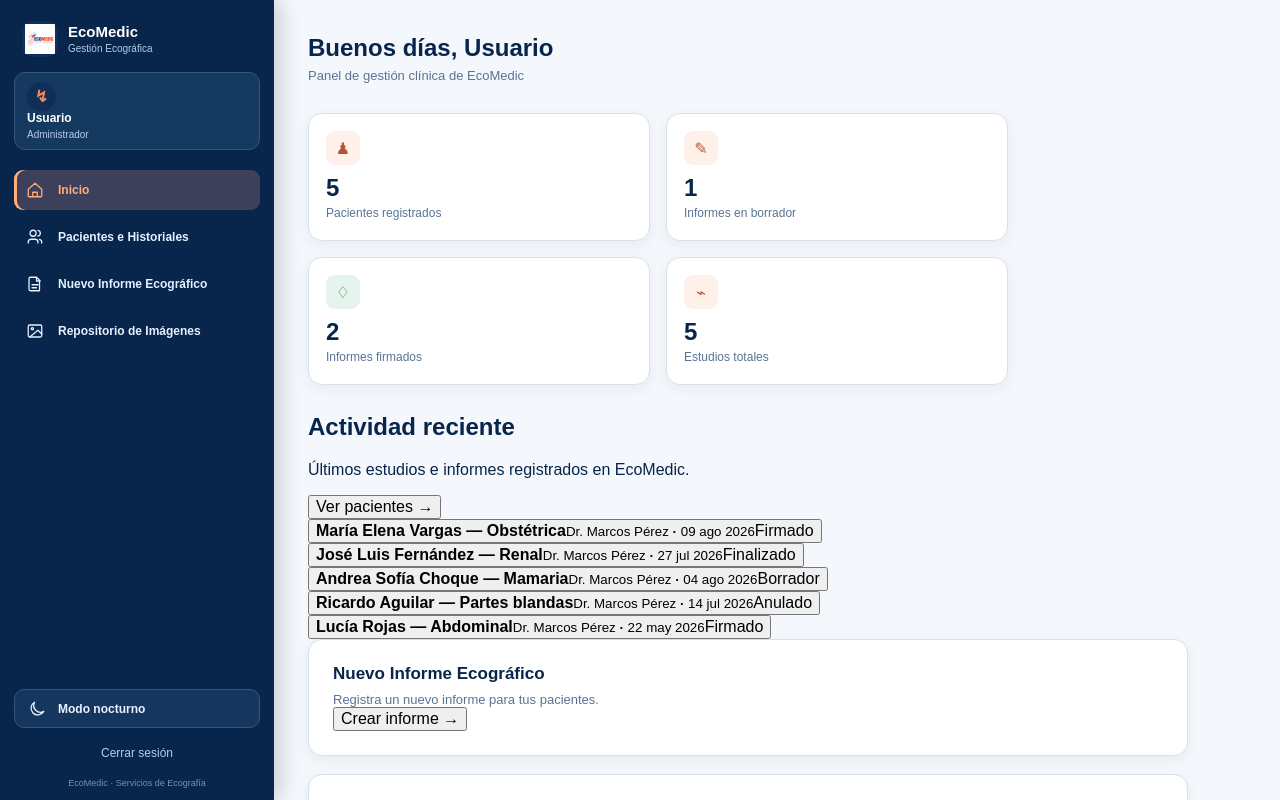
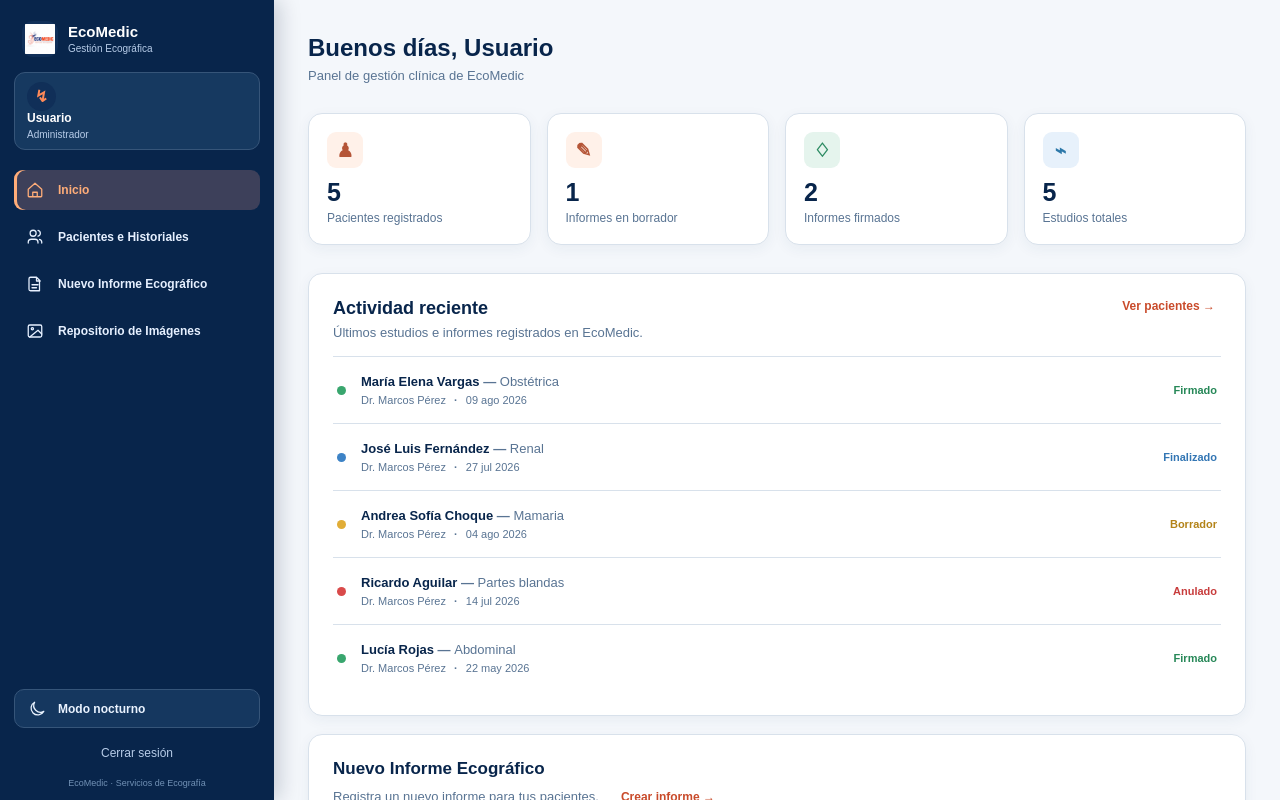
Before and after one commit to Emsof26/web-ecomedic, a React (Vite) app in the folder web-comedic/: page / in a window 1280 px wide. Shown: the top 800 px of the page. Built offline with nearby package versions, Linux system fonts and the light colour scheme.

Commit message:
Se diseñó el nuevo panel de inicio

```diff
--- a/web-comedic/src/pages/HomePage.css
+++ b/web-comedic/src/pages/HomePage.css
@@ -1,20 +1,316 @@
-.home-page { min-height: 100vh; background: var(--app-background); }
-.home-page__content { min-height: 100vh; margin-left: 274px; padding: 34px 34px 60px; color: var(--text-primary); }
-.dashboard-header { display: flex; align-items: center; justify-content: space-between; gap: 24px; margin-bottom: 30px; }
-.dashboard-header h1 { margin: 0 0 6px; color: var(--text-primary); font-size: 24px; }
-.dashboard-header p { margin: 0; color: var(--text-secondary); font-size: 13px; }
-.new-report-button { padding: 12px 21px; border-radius: 9px; background: var(--accent); color: #fff; font-size: 13px; font-weight: 600; text-decoration: none; }
-.new-report-button:hover, .new-report-button:focus-visible { background: var(--accent-hover); }
-.read-only-message { max-width: 980px; margin: -8px 0 20px; padding: 12px 16px; border: 1px solid var(--notice-border); border-radius: 9px; background: var(--notice-background); color: var(--text-primary); font-size: 13px; }
-.summary-cards { display: grid; grid-template-columns: repeat(2, minmax(190px, 1fr)); gap: 16px; max-width: 700px; margin-bottom: 28px; }
-.summary-card, .dashboard-panel { border: 1px solid var(--border); border-radius: 14px; background: var(--surface); box-shadow: var(--shadow); }
-.summary-card { min-height: 128px; padding: 17px; }
-.summary-card__icon { display: grid; width: 34px; height: 34px; place-items: center; border-radius: 9px; background: #fff1e9; color: #b55537; }
-.summary-card__icon--green { background: #e5f4ed; color: #2b8a61; }
-.summary-card strong { display: block; margin-top: 9px; font-size: 24px; }
-.summary-card p { margin: 4px 0 0; color: var(--text-secondary); font-size: 12px; }
-.dashboard-panel { max-width: 880px; margin-bottom: 18px; padding: 24px; scroll-margin-top: 24px; }
-.dashboard-panel h2 { margin: 0 0 8px; color: var(--text-primary); font-size: 17px; }
-.dashboard-panel p { margin: 0; color: var(--text-secondary); font-size: 13px; }
-@media (max-width: 768px) { .home-page__content { margin-left: 0; padding: 82px 20px 40px; } .dashboard-header { align-items: flex-start; flex-direction: column; } }
-@media (max-width: 480px) { .summary-cards { grid-template-columns: 1fr; } }
+.home-page {
+  min-height: 100vh;
+  background: var(--app-background);
+}
+
+.home-page__content {
+  min-height: 100vh;
+  margin-left: 274px;
+  padding: 34px 34px 60px;
+  color: var(--text-primary);
+}
+
+.dashboard-header {
+  display: flex;
+  align-items: center;
+  justify-content: space-between;
+  gap: 24px;
+  margin-bottom: 30px;
+}
+
+.dashboard-header h1 {
+  margin: 0 0 6px;
+  color: var(--text-primary);
+  font-size: 24px;
+}
+
+.dashboard-header p {
+  margin: 0;
+  color: var(--text-secondary);
+  font-size: 13px;
+}
+
+.read-only-message {
+  max-width: 980px;
+  margin: -8px 0 20px;
+  padding: 12px 16px;
+  border: 1px solid var(--notice-border);
+  border-radius: 9px;
+  background: var(--notice-background);
+  color: var(--text-primary);
+  font-size: 13px;
+}
+
+/* Las cuatro tarjetas ocupan una sola fila en pantallas amplias. */
+.summary-cards {
+  display: grid;
+  grid-template-columns: repeat(4, minmax(170px, 1fr));
+  gap: 16px;
+  margin-bottom: 28px;
+}
+
+.summary-card,
+.activity-panel,
+.dashboard-panel {
+  border: 1px solid var(--border);
+  border-radius: 14px;
+  background: var(--surface);
+  box-shadow: var(--shadow);
+}
+
+.summary-card {
+  min-height: 132px;
+  padding: 18px;
+}
+
+.summary-card__icon {
+  display: grid;
+  width: 36px;
+  height: 36px;
+  place-items: center;
+  border-radius: 9px;
+  background: #fff1e9;
+  color: #b55537;
+  font-size: 19px;
+  font-weight: 700;
+}
+
+.summary-card__icon--green {
+  background: #e5f4ed;
+  color: #2b8a61;
+}
+
+.summary-card__icon--blue {
+  background: #e7f1fb;
+  color: #2c78a9;
+}
+
+.summary-card strong {
+  display: block;
+  margin-top: 12px;
+  color: var(--text-primary);
+  font-size: 25px;
+  line-height: 1;
+}
+
+.summary-card p {
+  margin: 6px 0 0;
+  color: var(--text-secondary);
+  font-size: 12px;
+}
+
+/* Panel principal de actividad reciente. */
+.activity-panel {
+  width: 100%;
+  margin-bottom: 18px;
+  padding: 24px;
+}
+
+.activity-panel__heading {
+  display: flex;
+  align-items: flex-start;
+  justify-content: space-between;
+  gap: 20px;
+  padding-bottom: 16px;
+  border-bottom: 1px solid var(--border);
+}
+
+.activity-panel h2 {
+  margin: 0 0 6px;
+  color: var(--text-primary);
+  font-size: 18px;
+}
+
+.activity-panel__heading p {
+  margin: 0;
+  color: var(--text-secondary);
+  font-size: 13px;
+}
+
+.activity-panel__heading button,
+.dashboard-panel button {
+  border: 0;
+  background: transparent;
+  color: var(--accent);
+  font-size: 12px;
+  font-weight: 700;
+  cursor: pointer;
+}
+
+.activity-list {
+  display: flex;
+  flex-direction: column;
+}
+
+.activity-item {
+  display: grid;
+  grid-template-columns: 10px minmax(0, 1fr) auto;
+  align-items: center;
+  gap: 14px;
+  width: 100%;
+  padding: 17px 4px;
+  border: 0;
+  border-bottom: 1px solid var(--border);
+  background: transparent;
+  text-align: left;
+  cursor: pointer;
+}
+
+.activity-item:last-child {
+  border-bottom: 0;
+}
+
+.activity-item:hover {
+  background: #fafbfc;
+}
+
+.activity-item__dot {
+  width: 9px;
+  height: 9px;
+  border-radius: 50%;
+}
+
+.activity-item__dot--anulado {
+  background: #d94a4a;
+}
+
+.activity-item__dot--firmado {
+  background: #39a66e;
+}
+
+.activity-item__dot--borrador {
+  background: #e1ad37;
+}
+
+.activity-item__dot--finalizado {
+  background: #3d83c6;
+}
+
+.activity-item__main {
+  min-width: 0;
+}
+
+.activity-item__main strong {
+  display: block;
+  overflow: hidden;
+  color: var(--text-primary);
+  font-size: 13px;
+  font-weight: 700;
+  text-overflow: ellipsis;
+  white-space: nowrap;
+}
+
+.activity-item__main strong em {
+  color: var(--text-secondary);
+  font-style: normal;
+}
+
+.activity-item__main strong span {
+  color: var(--text-secondary);
+  font-weight: 500;
+}
+
+.activity-item__main small {
+  display: block;
+  margin-top: 5px;
+  color: var(--text-secondary);
+  font-size: 11px;
+}
+
+.activity-item__main small b {
+  margin: 0 5px;
+  font-weight: 700;
+}
+
+.activity-item__status {
+  min-width: 74px;
+  text-align: right;
+  font-size: 11px;
+  font-weight: 700;
+}
+
+.activity-item__status--anulado {
+  color: #c83d3d;
+}
+
+.activity-item__status--firmado {
+  color: #278858;
+}
+
+.activity-item__status--borrador {
+  color: #b38318;
+}
+
+.activity-item__status--finalizado {
+  color: #3376b4;
+}
+
+.activity-empty {
+  margin: 0;
+  padding: 24px 0;
+  color: var(--text-secondary);
+  text-align: center;
+  font-size: 13px;
+}
+
+.dashboard-panel {
+  width: 100%;
+  margin-bottom: 18px;
+  padding: 24px;
+  scroll-margin-top: 24px;
+}
+
+.dashboard-panel h2 {
+  margin: 0 0 8px;
+  color: var(--text-primary);
+  font-size: 17px;
+}
+
+.dashboard-panel p {
+  display: inline-block;
+  margin: 0 16px 0 0;
+  color: var(--text-secondary);
+  font-size: 13px;
+}
+
+@media (max-width: 1000px) {
+  .summary-cards {
+    grid-template-columns: repeat(2, minmax(180px, 1fr));
+  }
+}
+
+@media (max-width: 768px) {
+  .home-page__content {
+    margin-left: 0;
+    padding: 82px 20px 40px;
+  }
+
+  .dashboard-header {
+    align-items: flex-start;
+    flex-direction: column;
+  }
+
+  .activity-panel__heading {
+    flex-direction: column;
+  }
+}
+
+@media (max-width: 560px) {
+  .summary-cards {
+    grid-template-columns: 1fr;
+  }
+
+  .activity-panel,
+  .dashboard-panel {
+    padding: 18px;
+  }
+
+  .activity-item {
+    grid-template-columns: 9px minmax(0, 1fr);
+  }
+
+  .activity-item__status {
+    grid-column: 2;
+    text-align: left;
+  }
+}
```
